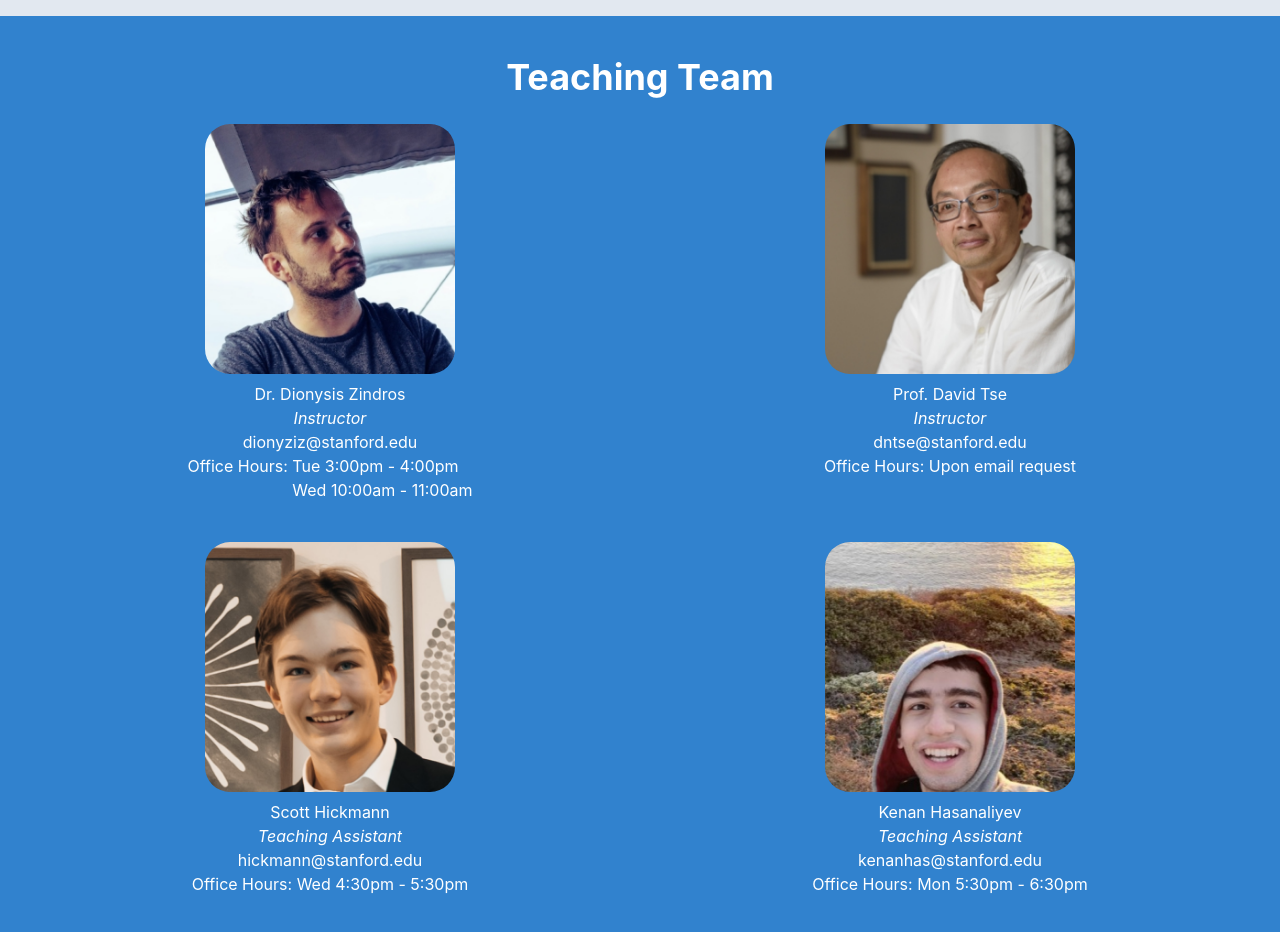
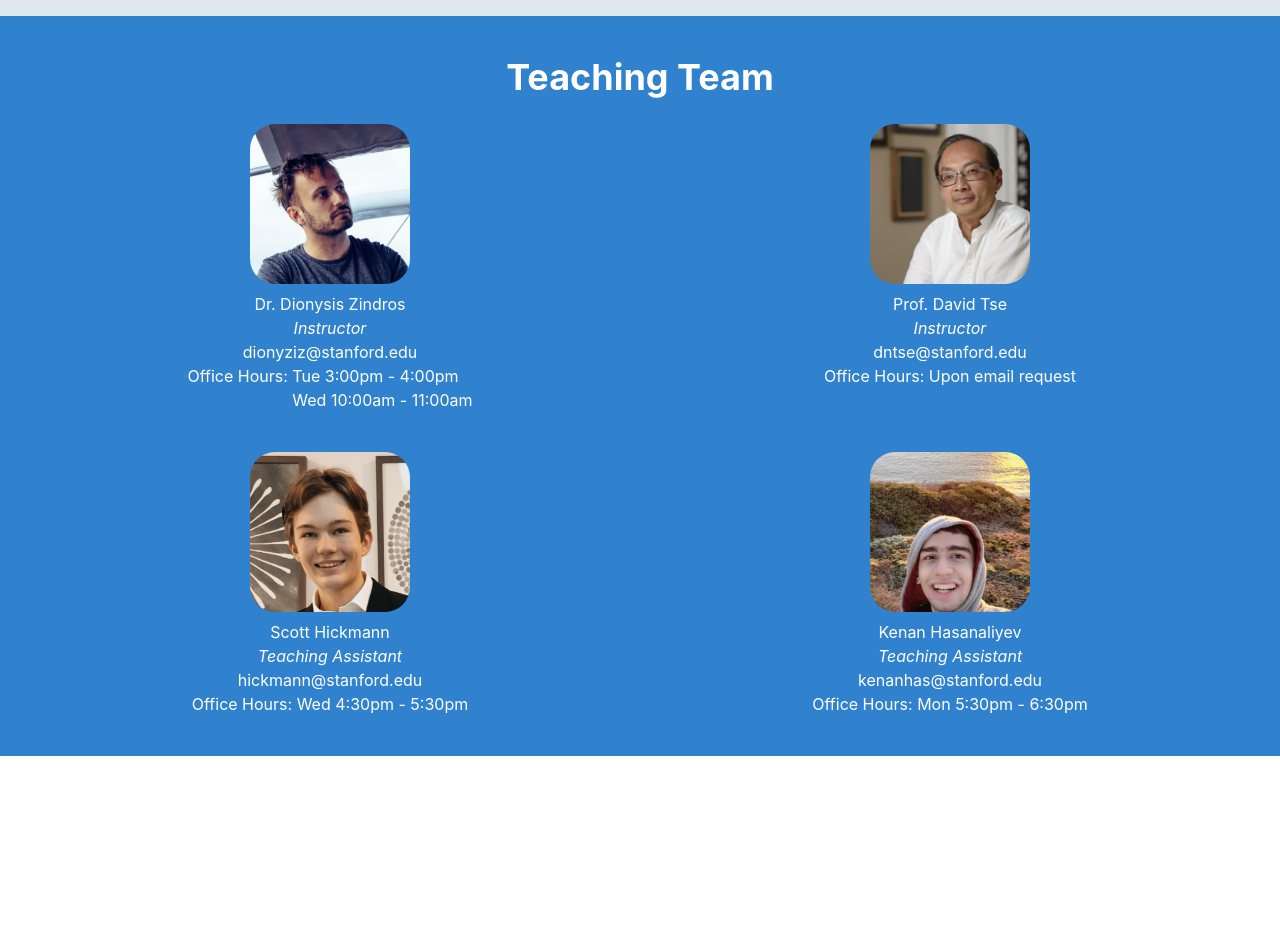
Before and after one commit to Scott-Hickmann/EE374, a Next.js app: page / in a window 1280 px wide. Shown: the part 3140-4072 px from the top of the page. After the commit the page ends 3896 px from the top, so only its background shows below. Built offline with nearby package versions, Linux system fonts and the light colour scheme.

Commit message:
Fix images

```diff
--- a/components/section.tsx
+++ b/components/section.tsx
@@ -91,8 +91,8 @@ export function TeachingTeamMember({
       <Image
         src={src}
         alt={alt}
-        width={250}
-        height={250}
+        width={160}
+        height={160}
         style={{ borderRadius: 25 }}
       />
       <VStack spacing={0}>
```
